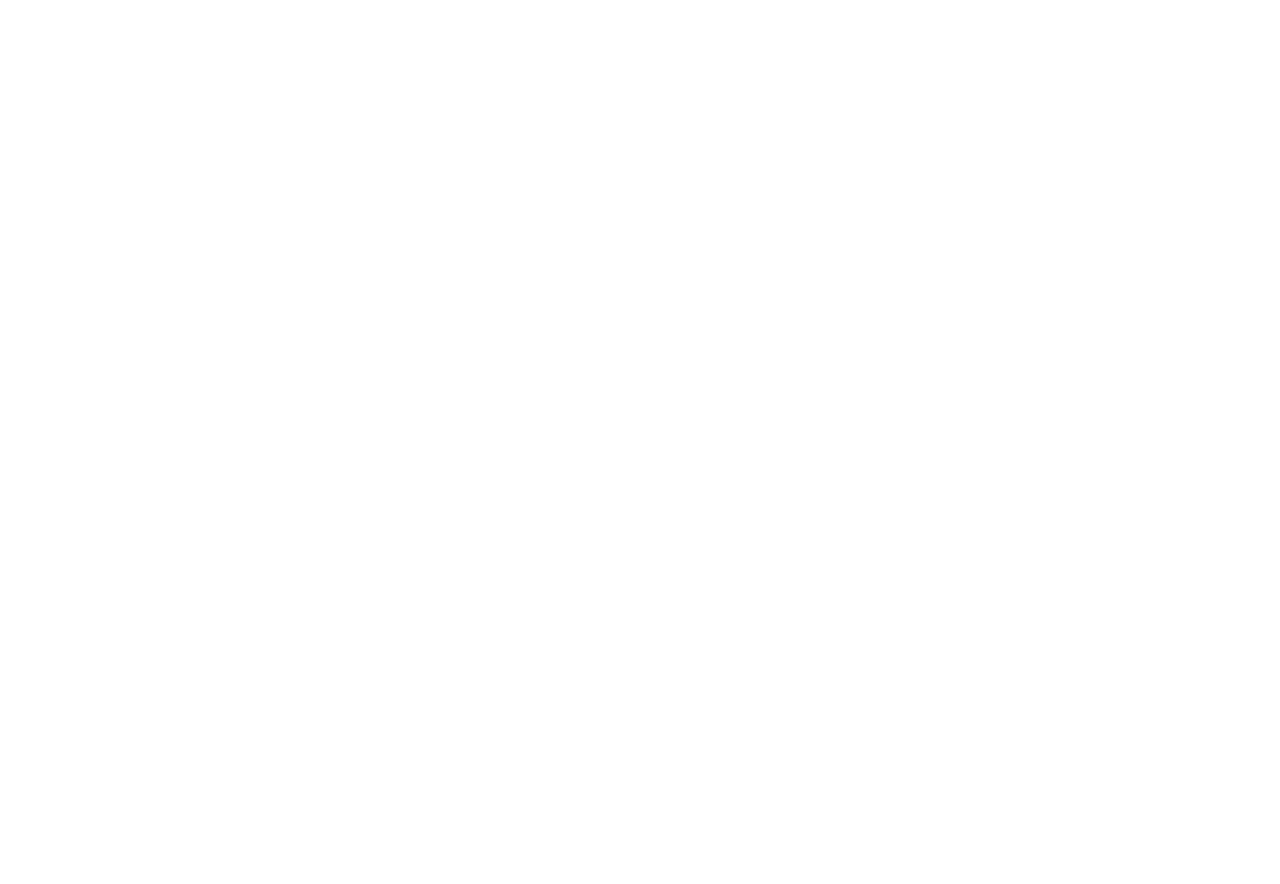
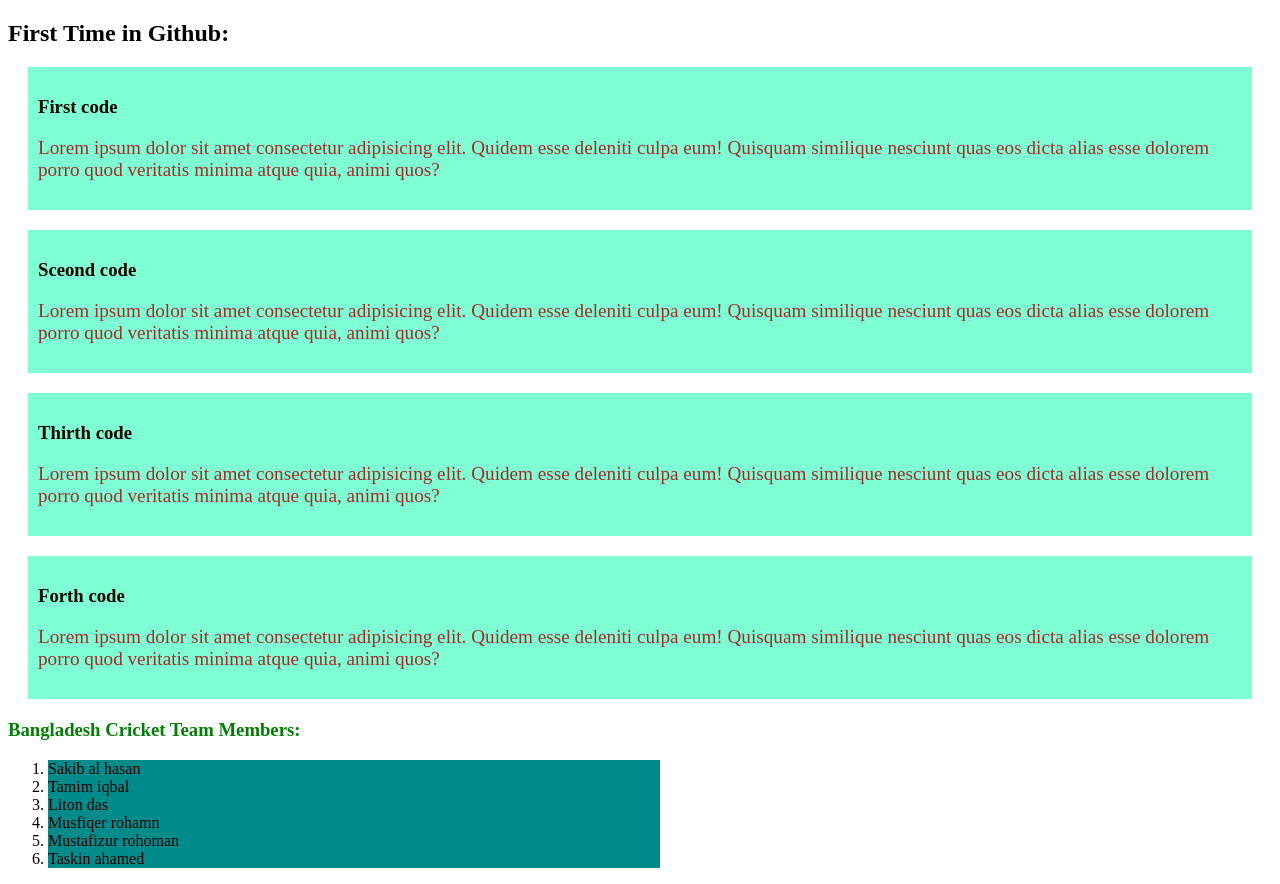
Before and after one commit to Raihanuddinmunna/new-github, a plain HTML site: page newgithub.html in a window 1280 px wide. Before the commit the page ends 800 px from the top, so only its background shows below. Drawn offline with Linux system fonts and the light colour scheme.

Commit message:
added the first blog

```diff
--- a/newgithub.html
+++ b/newgithub.html
@@ -4,8 +4,48 @@
     <meta charset="UTF-8">
     <meta name="viewport" content="width=device-width, initial-scale=1.0">
     <title> Wellcome to new github</title>
+    <link rel="stylesheet" href="style/website.css">
 </head>
+
 <body>
+    <h2>First Time in Github:</h2>
+    <div>
+        <h3>First code</h3>
+        <p class="blog">
 
+            Lorem ipsum dolor sit amet consectetur adipisicing elit. Quidem esse deleniti culpa eum! Quisquam similique nesciunt quas eos dicta alias esse dolorem porro quod veritatis minima atque quia, animi quos?
+        </p>
+    </div>
+</body>
+    <div>
+        <h3> Sceond code</h3>
+        <p class="blog">
+            Lorem ipsum dolor sit amet consectetur adipisicing elit. Quidem esse deleniti culpa eum! Quisquam similique nesciunt quas eos dicta alias esse dolorem porro quod veritatis minima atque quia, animi quos?
+        </p>
+    </div>
+</body>
+    <div>
+        <h3> Thirth code</h3>
+        <p class="blog">
+            Lorem ipsum dolor sit amet consectetur adipisicing elit. Quidem esse deleniti culpa eum! Quisquam similique nesciunt quas eos dicta alias esse dolorem porro quod veritatis minima atque quia, animi quos?
+        </p>
+    </div>
+</body>
+    <div>
+        <h3>Forth code</h3>
+        <p class="blog">
+            Lorem ipsum dolor sit amet consectetur adipisicing elit. Quidem esse deleniti culpa eum! Quisquam similique nesciunt quas eos dicta alias esse dolorem porro quod veritatis minima atque quia, animi quos?
+        </p>
+    </div>
+    <h3 id="bd">Bangladesh Cricket Team Members:</h3>
+    <ol>
+        <li>Sakib al hasan</li>
+        <li>Tamim iqbal</li>
+        <li>Liton das</li>
+        <li>Musfiqer rohamn</li>
+        <li>Mustafizur rohoman</li>
+        <li>Taskin ahamed</li>
+
+    </ol>
 </body>
 </html>
--- /dev/null
+++ b/style/website.css
@@ -0,0 +1,19 @@
+div{
+    background-color: aquamarine;
+    margin:20px;
+    padding: 10px;
+}
+.blog{
+    font-size: larger;
+    color: brown;
+}
+#bd{
+    color: green;
+    border: 30px;
+}
+li{
+    background-color: darkcyan;
+    width: 50%;
+    color: black;
+
+}
```
